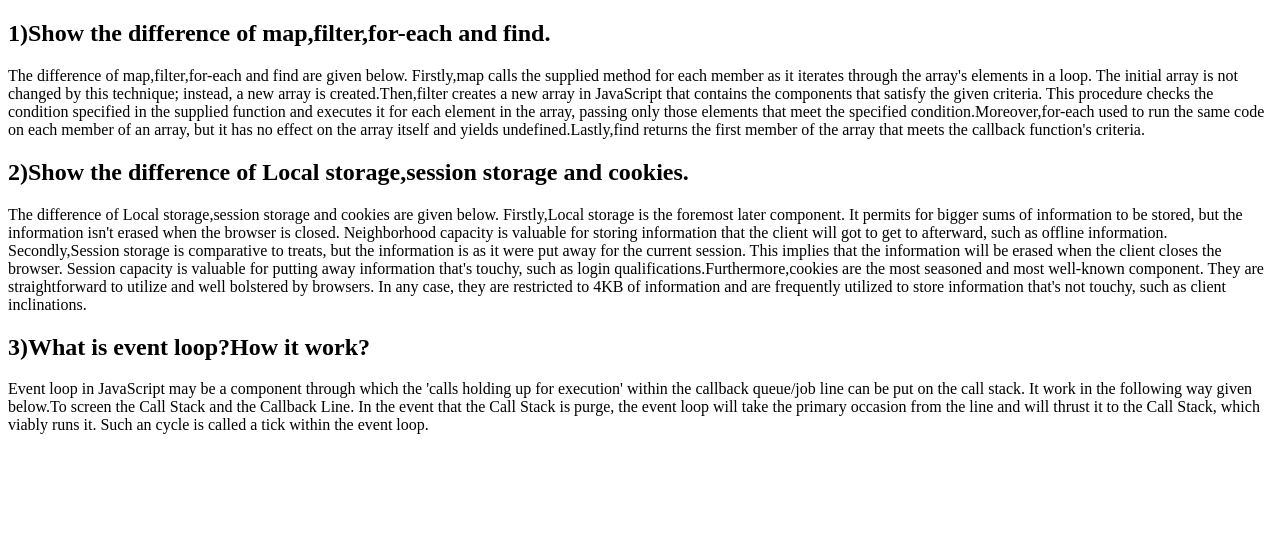
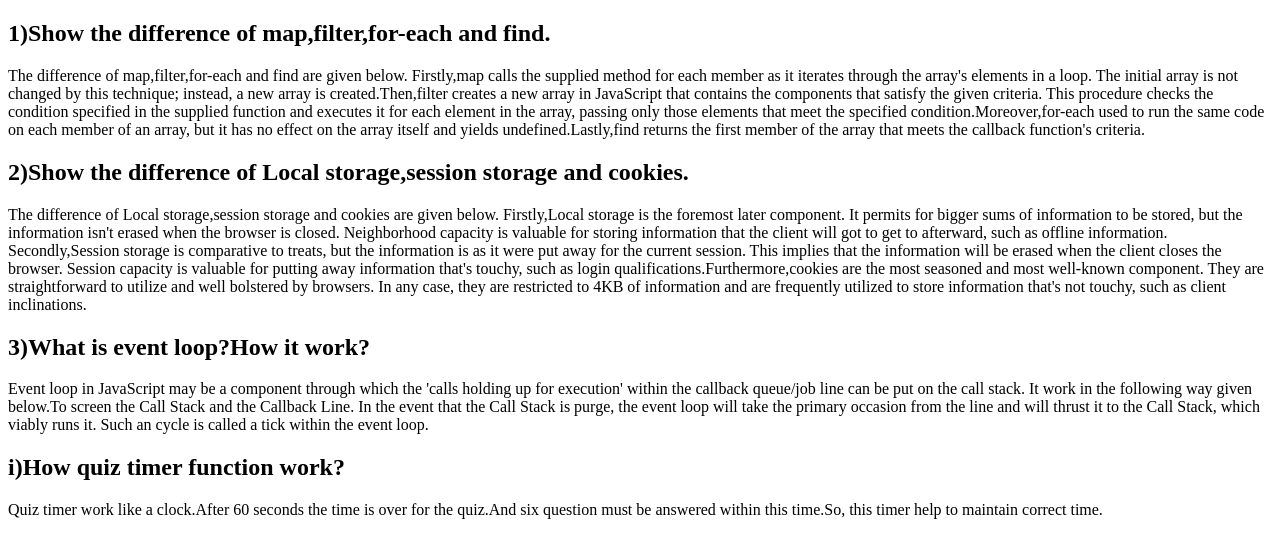
Before and after one commit to Wasey-Rahman/Quiz-Hero, a plain HTML site: page question.html in a window 1280 px wide. Drawn offline with Linux system fonts and the light colour scheme.

Commit message:
first answer of Last two question

```diff
--- a/question.html
+++ b/question.html
@@ -24,5 +24,9 @@
     <p>Event loop  in JavaScript may be a component through which the 'calls holding up for execution' within the callback queue/job line can be put on the call stack. It work in the following way given below.To screen the Call Stack and the Callback Line. In the event that the Call Stack is purge, the event loop will take the primary occasion from the line and will thrust it to the Call Stack, which viably runs it. Such an cycle is called a tick within the event loop.
 
     </p>
+
+    <!-- Last two question -->
+    <h2>i)How quiz timer function work?</h2>
+    <p>Quiz timer work like a clock.After 60 seconds the time is over for the quiz.And six question must be answered within this time.So, this timer help to maintain correct time.</p>
 </body>
 </html>
```
